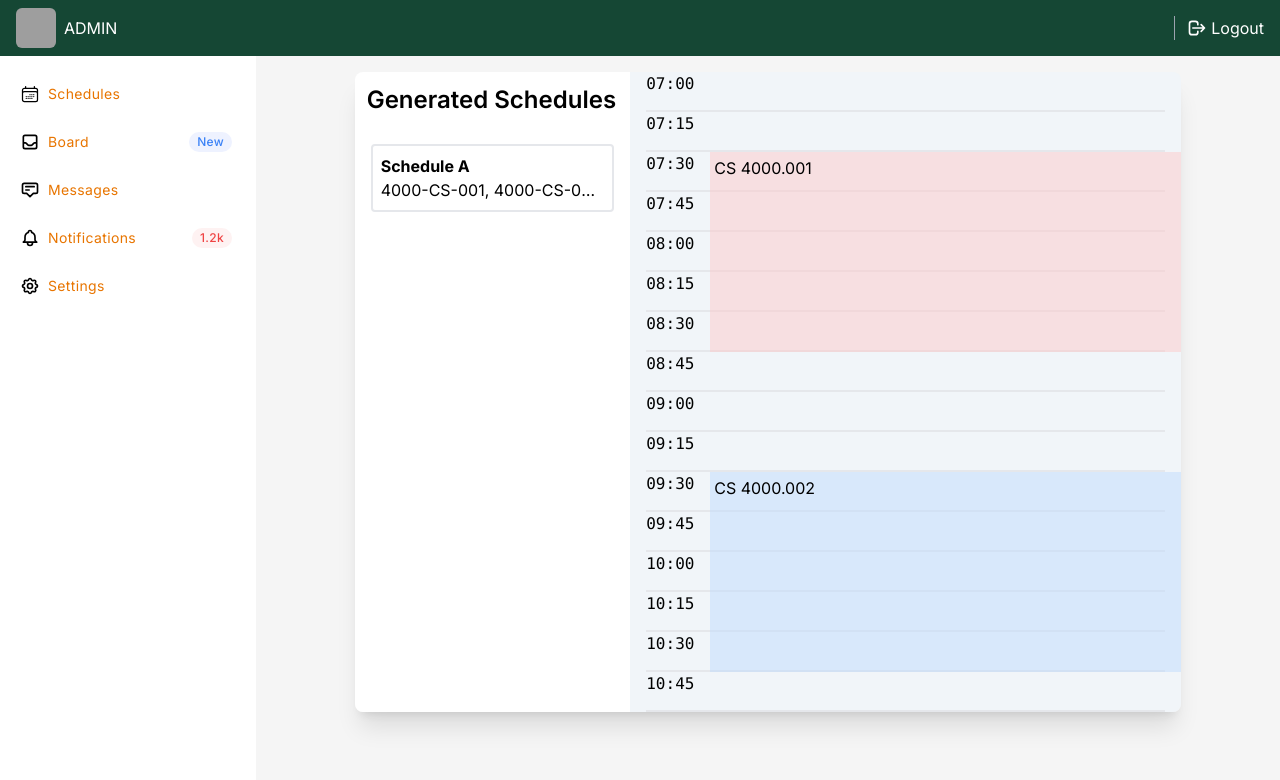
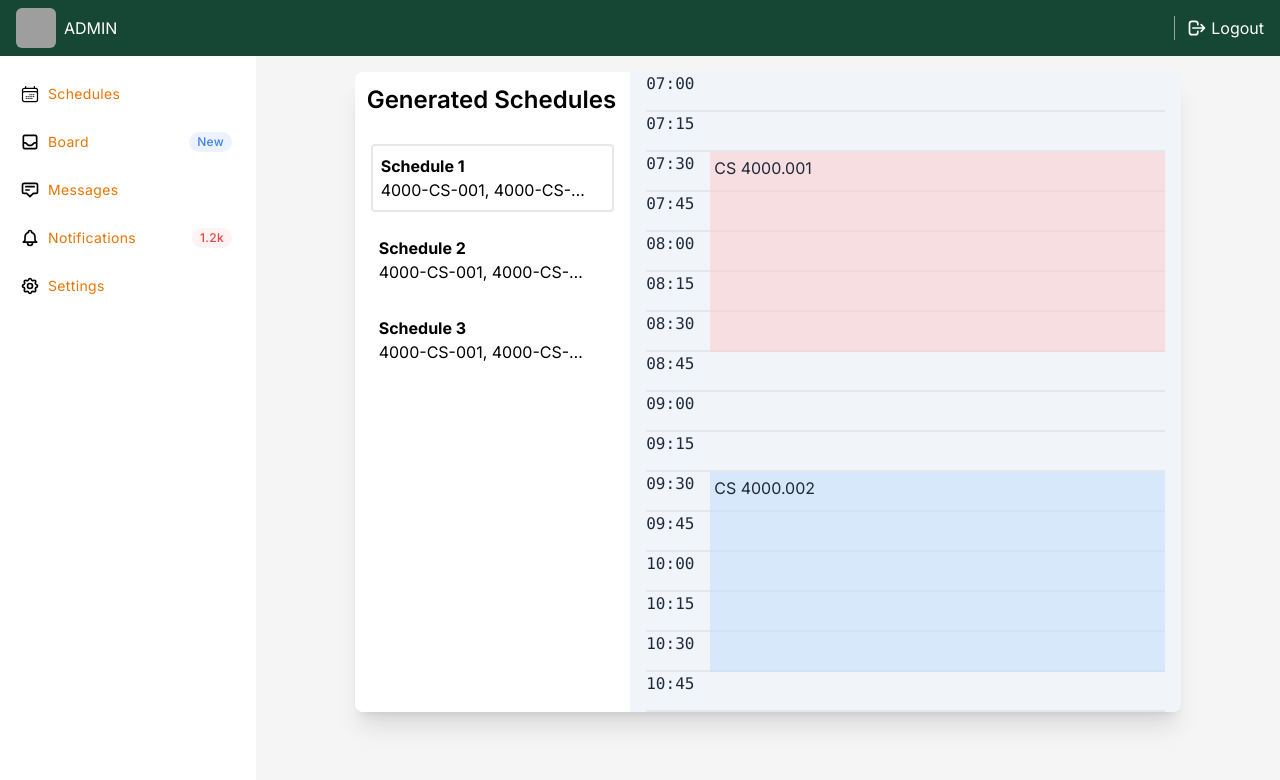
Before and after one commit to rayveng1/InstructorScheduler, a Next.js app: page /dashboard/schedules in a window 1280 px wide. Shown: the top 780 px of the page. Built offline with nearby package versions, Linux system fonts and the light colour scheme; grey boxes are pictures that could not be loaded.

Commit message:
updated schedule page

```diff
--- a/src/app/dashboard/schedules/page.tsx
+++ b/src/app/dashboard/schedules/page.tsx
@@ -1,5 +1,7 @@
 "use client";
+import Link from "next/link";
 import { useEffect, useRef } from "react";
+import React, { useState } from 'react';
 
 export default function SchedulesPage() {
   //   const ref1 = useRef(null);
@@ -9,7 +11,7 @@ export default function SchedulesPage() {
     let res = [];
     for (let i = 0; i < 57; i++) {
       res.push(
-        <div className="border-b-2 font-mono col-span-full row-span-1">
+        <div className="border-b-2 font-mono col-span-full row-span-1 text-slate-800">
           {(Math.floor((15 * i) / 60) + 7).toString().padStart(2, "0")}:
           {((15 * i) % 60).toString().padStart(2, "0")}
         </div>
@@ -27,16 +29,30 @@ export default function SchedulesPage() {
   return (
     <div className="p-4 h-full">
       <div className="flex flex-row w-5/6 mx-auto h-5/6 rounded-lg shadow-xl">
-        <div className="basis-1/3 w-1/3 bg-blue-200 rounded-l-lg bg-white">
+        <div className="basis-1/3 w-1/3 bg-blue-200 rounded-l-lg bg-white dark:bg-slate-800">
           <h1 className="px-3 py-3 text-2xl font-semibold">
             Generated Schedules
           </h1>
           <ul>
-            <li className="border-2 m-4 rounded p-2 cursor-pointer">
-              <h1 className="font-bold">Schedule A</h1>
+            <li className="border-2 m-4 rounded p-2 cursor-pointer relative h-15 focus:outline-none dark:hover:bg-gray-600 hover:text-white dark:hover:border-gray-800 pr-6">
+              <h1 className="font-bold">Schedule 1</h1>
               <p className="text-ellipsis overflow-hidden whitespace-nowrap">
                 4000-CS-001, 4000-CS-002, 4000-CS-003, 4000-CS-004 4000-CS-001,
                 4000-CS-002, 4000-CS-003, 4000-CS-004
+              </p>
+            </li>
+            <li className="m-4 p-2 cursor-pointer relative h-15 focus:outline-none dark:hover:bg-gray-600 hover:text-white dark:hover:border-gray-800 pr-6">
+              <h1 className="font-bold">Schedule 2</h1>
+              <p className ="text-ellipsis overflow-hidden whitespace-nowrap">
+                4000-CS-001, 4000-CS-002, 4000-CS-003, 4000-CS-004 4000-CS-001,
+                4000-CS-002, 4000-CS-002, 4000-CS-004
+              </p>
+            </li>
+            <li className="m-4 p-2 cursor-pointer relative h-15 focus:outline-none dark:hover:bg-gray-600 hover:text-white dark:hover:border-gray-800 pr-6">
+              <h1 className="font-bold">Schedule 3</h1>
+              <p className ="text-ellipsis overflow-hidden whitespace-nowrap">
+                4000-CS-001, 4000-CS-002, 4000-CS-003, 4000-CS-004 4000-CS-001,
+                4000-CS-002, 4000-CS-003, 4000-CS-003
               </p>
             </li>
           </ul>
@@ -45,17 +61,17 @@ export default function SchedulesPage() {
           <div className="grid grid-cols-1 grid-rows-57 px-4">
             {generateGridRows()}
           </div>
-          <div className="absolute w-full top-0 left-0 pl-20 grid grid-cols-1 grid-rows-57">
+          <div className="absolute w-full top-0 left-0 pl-20 pr-4 grid grid-cols-1 grid-rows-57">
             <div className="col-span-full bg-red-200/50 row-span-5 row-start-3 p-1 hover:bg-red-200/80">
-              <p className="">CS 4000.001</p>
+              <p className="text-slate-800">CS 4000.001</p>
             </div>
 
             <div className="col-span-full bg-blue-200/50 row-span-5 row-start-[11] p-1 hover:bg-blue-200/80">
-              <p className="">CS 4000.002</p>
+              <p className="text-slate-800">CS 4000.002</p>
             </div>
 
             <div className="col-span-full bg-green-200/50 row-span-5 row-start-[31] p-1 hover:bg-green-200/80">
-              <p className="">CS 4000.002</p>
+              <p className="text-slate-800">CS 4000.002</p>
             </div>
           </div>
         </div>
```
